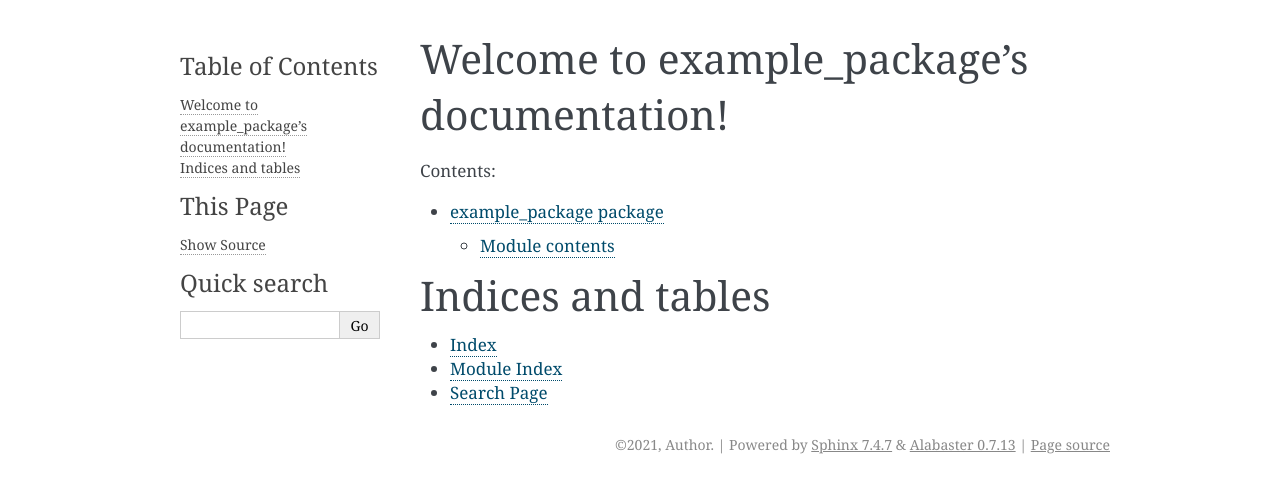
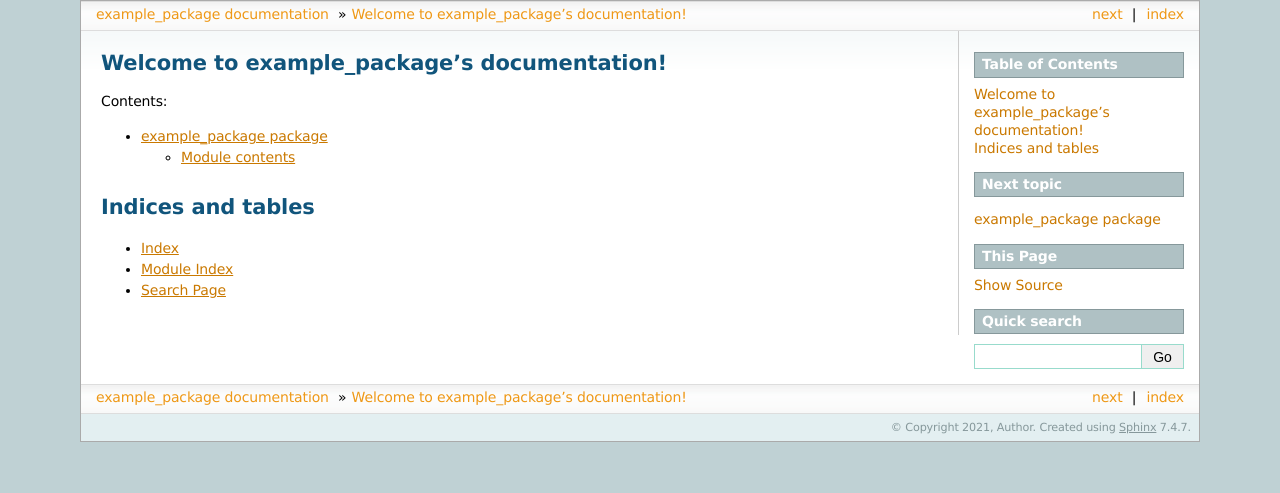
Before and after one commit to bhrutledge/sphinx-requests-typehints, a Sphinx documentation site: the page built from docs/index.rst, in a window 1280 px wide. Shown: the top 493 px of the page. Built offline with Sphinx 7.4.7, drawn with Linux system fonts in a browser that asks for light colours.

Commit message:
Add sphinx-autobuild

```diff
--- a/docs/conf.py
+++ b/docs/conf.py
@@ -55,7 +55,7 @@
 # The theme to use for HTML and HTML Help pages.  See the documentation for
 # a list of builtin themes.
 #
-html_theme = "alabaster"
+html_theme = "sphinxdoc"
 
 # Add any paths that contain custom static files (such as style sheets) here,
 # relative to this directory. They are copied after the builtin static files,
--- a/requirements.txt
+++ b/requirements.txt
@@ -1,2 +1,3 @@
-sphinx
+sphinx==4.2.0
+sphinx-autobuild
 requests
```
Also changed, not shown: README.md (+6 -0 lines), example_package/README.md (deleted), 1 other file.
